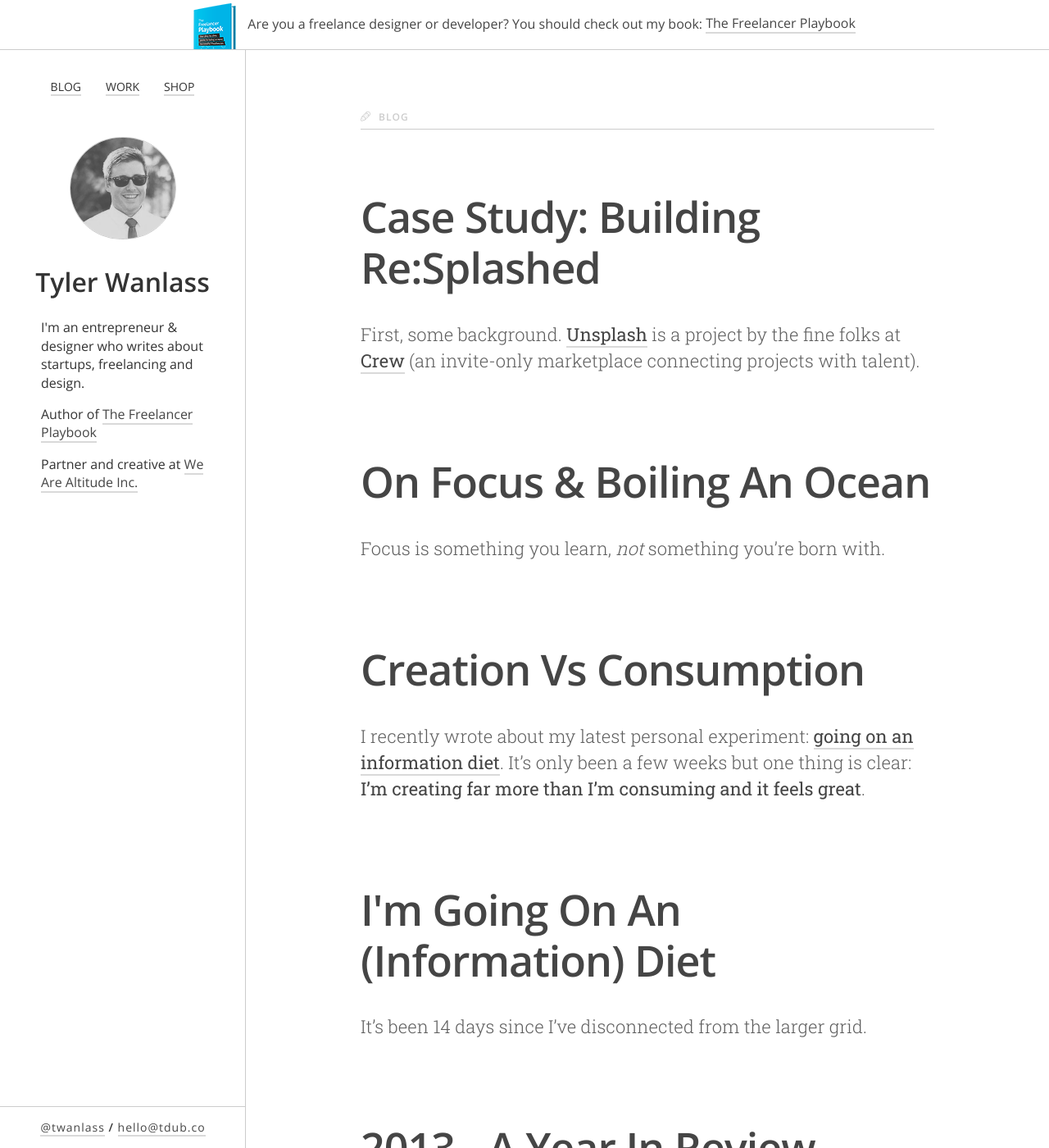
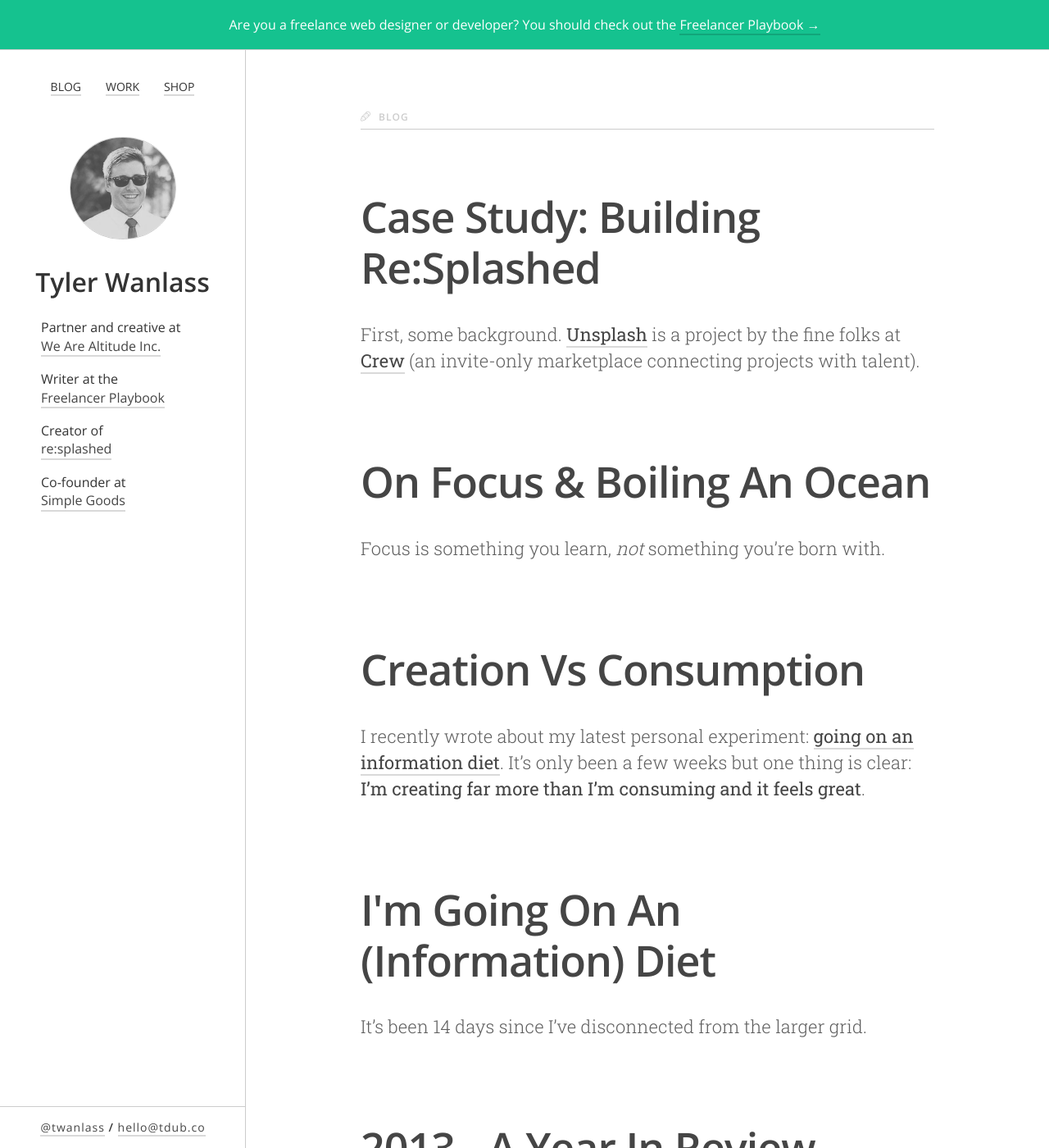
Before and after one commit to twanlass/twanlass.github.io, a Jekyll site: the page built from index.html, in a window 1280 px wide and 1400 px high. Shown: the whole window at 82% size. Built offline with Jekyll 4.4.1, drawn with Linux system fonts in a browser that asks for light colours; Markdown is read by kramdown in place of the engine named in the settings.

Commit message:
Updates for FP project.

```diff
--- a/_includes/message-bar.html
+++ b/_includes/message-bar.html
@@ -1,6 +1,5 @@
 <div class="message-bar">
   <div>
-    <img class="book-preview" src="/../img/the-freelancer-playbook-cover-cropped.png">
-    Are you a freelance designer or developer? You should check out my book: <a href='http://freelancerplaybook.com/?r=tdub.co'>The Freelancer Playbook</a>
+    Are you a freelance web designer or developer? You should check out the <a href='http://freelancerplaybook.com/?r=tdub.co'>Freelancer Playbook →</a>
   </div>
 </div>
--- a/_includes/sidebar.html
+++ b/_includes/sidebar.html
@@ -8,9 +8,20 @@
     </nav>
     <img class="avatar" src="/../img/me.jpg">
     <h1>Tyler Wanlass</h1>
-    <p>I'm an entrepreneur &amp; designer who writes about startups, freelancing and design.</p>
-    <p>Author of <a href='http://freelancerplaybook.com/?r=tdub.co'>The Freelancer Playbook</a></p>
-    <p>Partner and creative at <a href='http://wearealtitude.com/?r=tdub.co'>We Are Altitude Inc.</a></p>
+    <div class="bio-group">
+      <p>Partner and creative at
+        <a href='http://wearealtitude.com/?r=tdub.co'>We Are Altitude Inc.</a>
+      </p>
+      <p>Writer at the
+        <a href='http://freelancerplaybook.com/?r=tdub.co'>Freelancer Playbook</a>
+      </p>
+      <p>Creator of
+        <a href='http://resplashed.com/?r=tdub.co'>re:splashed</a>
+      </p>
+      <p>Co-founder at
+        <a href='http://simplegoods.co/?r=tdub.co'>Simple Goods</a>
+      </p>
+    </div>
     <div class="footer">
         <a href="http://www.twitter.com/@twanlass">@twanlass</a> /  <a href="mailto:hello@tdub.co?Subject=Hello">hello@tdub.co</a>
     </div>
--- a/css/main.css
+++ b/css/main.css
@@ -121,8 +121,9 @@ a:hover {
 }
 
 .message-bar {
-  background-color: #fff;
+  background-color: #15c28f;
   border-bottom: 1px solid #ccc;
+  color: #fff;
   display: table;
   height: 60px;
   overflow: hidden;
@@ -130,12 +131,21 @@ a:hover {
   top: 0;
   width: 100%;
   z-index: 2;
+  font-weight: 400;
 }
 
 .message-bar div {
   display: table-cell;
   vertical-align: middle;
   text-align: center;
+}
+
+.message-bar a {
+  color: #fff;
+}
+
+.message-bar a:hover {
+  border-color: #fff;
 }
 
 .sidebar {
@@ -157,6 +167,13 @@ a:hover {
   text-align: left;
 }
 
+.sidebar .bio-group a {
+  display: inline-block;
+}
+
+.sidebar .bio-group p {
+  white-space: pre-line;
+}
 
 .content {
     position: relative;
```
Also changed, not shown: 1 other file.
